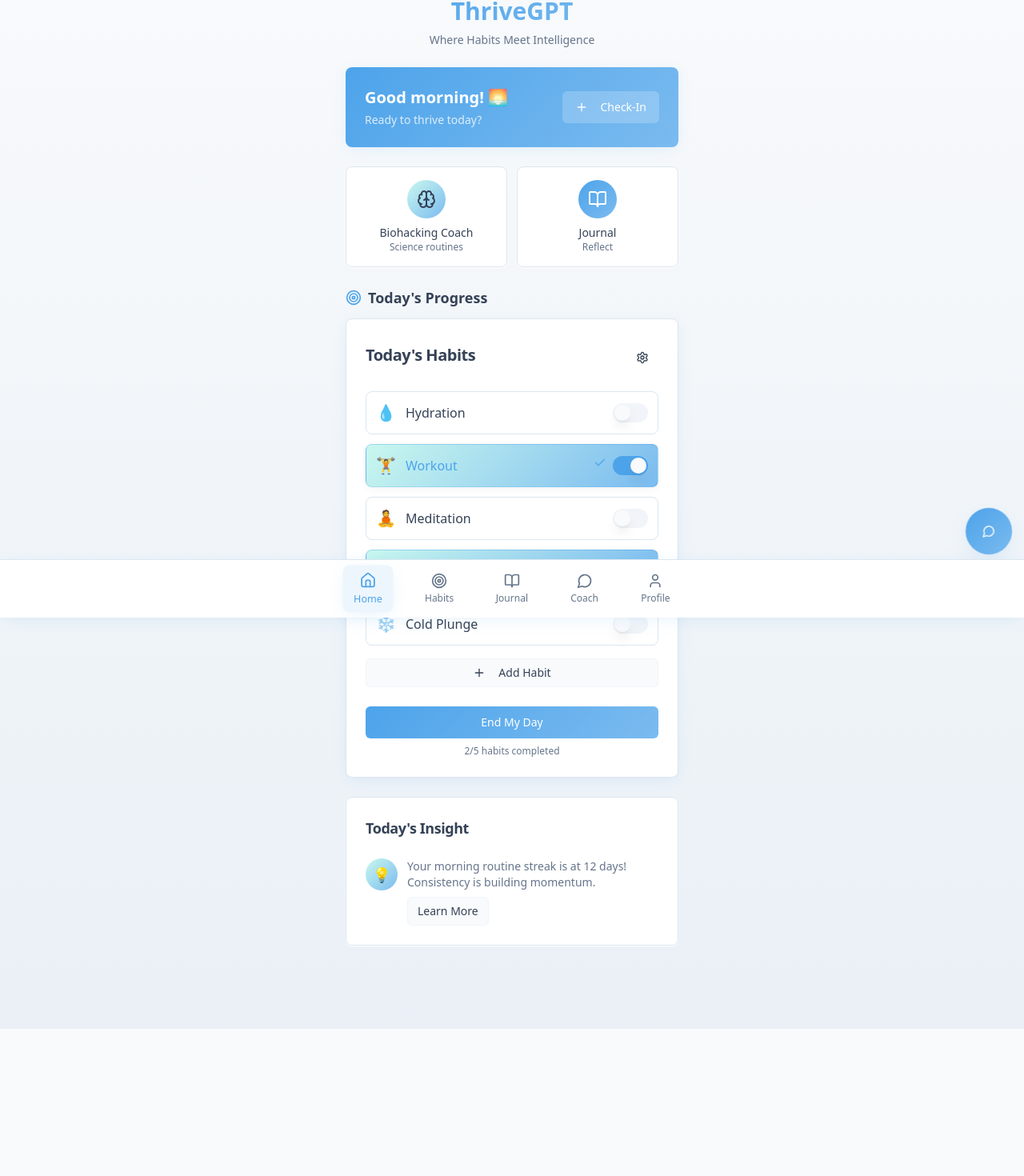
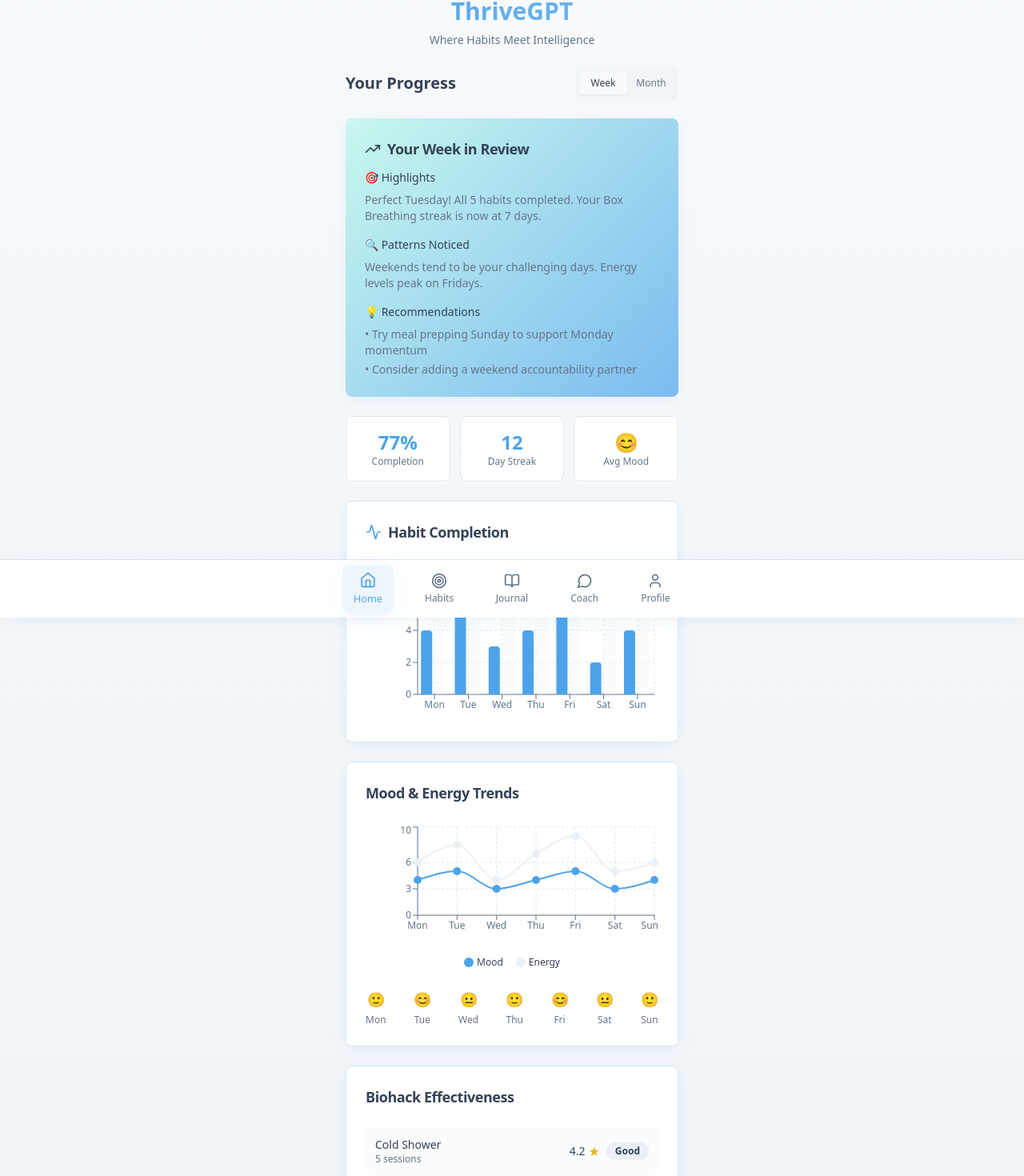
Before and after one commit to kylescheetz/thrivegpt, a React (Vite) app: page / in a window 1280 px wide. Shown: the part 28-1498 px from the top of the page at 80% size. Before the commit the page ends 1314 px from the top, so only its background shows below. Built offline with nearby package versions, Linux system fonts and the light colour scheme.

Commit message:
Add Dashboard and GPT Summary

```diff
--- a/src/pages/Dashboard.tsx
+++ b/src/pages/Dashboard.tsx
@@ -1,12 +1,62 @@
 import React, { useState } from 'react';
-import { Plus, MessageCircle, Brain, Target, BookOpen } from 'lucide-react';
+import { Plus, MessageCircle, Brain, Target, BookOpen, Calendar, TrendingUp, Activity } from 'lucide-react';
 import { Button } from '@/components/ui/button';
 import { Card, CardContent, CardHeader, CardTitle } from '@/components/ui/card';
+import { Badge } from '@/components/ui/badge';
+import { Tabs, TabsContent, TabsList, TabsTrigger } from '@/components/ui/tabs';
+import { LineChart, Line, BarChart, Bar, XAxis, YAxis, CartesianGrid, ResponsiveContainer } from 'recharts';
 import { DailyCheckIn } from '@/components/wellness/daily-check-in';
 import { HabitTracker } from '@/components/wellness/habit-tracker';
 
+// Mock data for visualization
+const weeklyHabitData = [
+  { day: 'Mon', completed: 4, total: 5 },
+  { day: 'Tue', completed: 5, total: 5 },
+  { day: 'Wed', completed: 3, total: 5 },
+  { day: 'Thu', completed: 4, total: 5 },
+  { day: 'Fri', completed: 5, total: 5 },
+  { day: 'Sat', completed: 2, total: 5 },
+  { day: 'Sun', completed: 4, total: 5 }
+];
+
+const monthlyHabitData = [
+  { week: 'Week 1', completed: 27, total: 35 },
+  { week: 'Week 2', completed: 32, total: 35 },
+  { week: 'Week 3', completed: 25, total: 35 },
+  { week: 'Week 4', completed: 30, total: 35 }
+];
+
+const moodData = [
+  { day: 'Mon', mood: 4, energy: 6 },
+  { day: 'Tue', mood: 5, energy: 8 },
+  { day: 'Wed', mood: 3, energy: 4 },
+  { day: 'Thu', mood: 4, energy: 7 },
+  { day: 'Fri', mood: 5, energy: 9 },
+  { day: 'Sat', mood: 3, energy: 5 },
+  { day: 'Sun', mood: 4, energy: 6 }
+];
+
+const biohackData = [
+  { name: 'Cold Shower', effectiveness: 4.2, sessions: 5 },
+  { name: 'Box Breathing', effectiveness: 4.8, sessions: 7 },
+  { name: 'Blue Light Blocking', effectiveness: 3.9, sessions: 6 },
+  { name: 'Intermittent Fasting', effectiveness: 4.5, sessions: 3 }
+];
+
+const getMoodEmoji = (mood: number) => {
+  if (mood >= 5) return '😊';
+  if (mood >= 4) return '🙂';
+  if (mood >= 3) return '😐';
+  if (mood >= 2) return '🙁';
+  return '😢';
+};
+
 export default function Dashboard() {
   const [showCheckIn, setShowCheckIn] = useState(false);
+  const [viewPeriod, setViewPeriod] = useState<'week' | 'month'>('week');
+
+  const habitChartData = viewPeriod === 'week' ? weeklyHabitData : monthlyHabitData;
+  const completionRate = Math.round((habitChartData.reduce((acc, day) => acc + day.completed, 0) / habitChartData.reduce((acc, day) => acc + day.total, 0)) * 100);
 
   return (
     <div className="min-h-screen bg-gradient-subtle pb-20">
@@ -19,22 +69,186 @@ export default function Dashboard() {
           <p className="text-muted-foreground text-sm">Where Habits Meet Intelligence</p>
         </div>
 
-        {/* Welcome Card */}
-        <Card className="bg-gradient-primary text-white shadow-wellness border-0">
-          <CardContent className="p-6">
-            <div className="flex items-center justify-between">
-              <div>
-                <h2 className="text-xl font-semibold mb-1">Good morning! 🌅</h2>
-                <p className="text-white/80 text-sm">Ready to thrive today?</p>
+        {/* Time Period Toggle */}
+        <div className="flex items-center justify-between">
+          <h2 className="text-xl font-semibold">Your Progress</h2>
+          <Tabs value={viewPeriod} onValueChange={(value) => setViewPeriod(value as 'week' | 'month')}>
+            <TabsList className="grid w-32 grid-cols-2">
+              <TabsTrigger value="week" className="text-xs">Week</TabsTrigger>
+              <TabsTrigger value="month" className="text-xs">Month</TabsTrigger>
+            </TabsList>
+          </Tabs>
+        </div>
+
+        {/* GPT Summary Card */}
+        <Card className="bg-gradient-wellness shadow-wellness border-0">
+          <CardHeader className="pb-3">
+            <CardTitle className="text-lg flex items-center gap-2">
+              <TrendingUp className="h-5 w-5" />
+              Your {viewPeriod === 'week' ? 'Week' : 'Month'} in Review
+            </CardTitle>
+          </CardHeader>
+          <CardContent className="space-y-4">
+            <div>
+              <h4 className="font-medium text-sm mb-2">🎯 Highlights</h4>
+              <p className="text-sm text-muted-foreground">
+                {viewPeriod === 'week'
+                  ? "Perfect Tuesday! All 5 habits completed. Your Box Breathing streak is now at 7 days."
+                  : "Strong month with 87% habit completion. Cold shower routine showing 4.2★ effectiveness."}
+              </p>
+            </div>
+
+            <div>
+              <h4 className="font-medium text-sm mb-2">🔍 Patterns Noticed</h4>
+              <p className="text-sm text-muted-foreground">
+                {viewPeriod === 'week'
+                  ? "Weekends tend to be your challenging days. Energy levels peak on Fridays."
+                  : "First week of each month shows highest motivation. Mid-month dips are common."}
+              </p>
+            </div>
+
+            <div>
+              <h4 className="font-medium text-sm mb-2">💡 Recommendations</h4>
+              <div className="space-y-1">
+                <p className="text-sm text-muted-foreground">
+                  • {viewPeriod === 'week'
+                      ? "Try meal prepping Sunday to support Monday momentum"
+                      : "Schedule mid-month check-ins to maintain consistency"}
+                </p>
+                <p className="text-sm text-muted-foreground">
+                  • Consider adding a weekend accountability partner
+                </p>
               </div>
-              <Button
-                onClick={() => setShowCheckIn(true)}
-                variant="secondary"
-                className="bg-white/20 hover:bg-white/30 text-white border-white/30"
-              >
-                <Plus className="h-4 w-4 mr-2" />
-                Check-In
-              </Button>
+            </div>
+          </CardContent>
+        </Card>
+
+        {/* Quick Stats */}
+        <div className="grid grid-cols-3 gap-3">
+          <Card className="shadow-card">
+            <CardContent className="p-4 text-center">
+              <div className="text-2xl font-bold text-primary">{completionRate}%</div>
+              <p className="text-xs text-muted-foreground">Completion</p>
+            </CardContent>
+          </Card>
+          <Card className="shadow-card">
+            <CardContent className="p-4 text-center">
+              <div className="text-2xl font-bold text-primary">12</div>
+              <p className="text-xs text-muted-foreground">Day Streak</p>
+            </CardContent>
+          </Card>
+          <Card className="shadow-card">
+            <CardContent className="p-4 text-center">
+              <div className="text-2xl">😊</div>
+              <p className="text-xs text-muted-foreground">Avg Mood</p>
+            </CardContent>
+          </Card>
+        </div>
+
+        {/* Habit Progress Chart */}
+        <Card className="shadow-wellness">
+          <CardHeader>
+            <CardTitle className="text-lg flex items-center gap-2">
+              <Activity className="h-5 w-5 text-primary" />
+              Habit Completion
+            </CardTitle>
+          </CardHeader>
+          <CardContent>
+            <ResponsiveContainer width="100%" height={200}>
+              <BarChart data={habitChartData}>
+                <CartesianGrid strokeDasharray="3 3" stroke="hsl(var(--border))" />
+                <XAxis
+                  dataKey={viewPeriod === 'week' ? 'day' : 'week'}
+                  fontSize={12}
+                  stroke="hsl(var(--muted-foreground))"
+                />
+                <YAxis fontSize={12} stroke="hsl(var(--muted-foreground))" />
+                <Bar dataKey="completed" fill="hsl(var(--primary))" radius={[4, 4, 0, 0]} />
+                <Bar dataKey="total" fill="hsl(var(--muted))" radius={[4, 4, 0, 0]} opacity={0.3} />
+              </BarChart>
+            </ResponsiveContainer>
+          </CardContent>
+        </Card>
+
+        {/* Mood & Energy Trends */}
+        <Card className="shadow-wellness">
+          <CardHeader>
+            <CardTitle className="text-lg">Mood & Energy Trends</CardTitle>
+          </CardHeader>
+          <CardContent>
+            <div className="space-y-4">
+              <ResponsiveContainer width="100%" height={150}>
+                <LineChart data={moodData}>
+                  <CartesianGrid strokeDasharray="3 3" stroke="hsl(var(--border))" />
+                  <XAxis dataKey="day" fontSize={12} stroke="hsl(var(--muted-foreground))" />
+                  <YAxis domain={[0, 10]} fontSize={12} stroke="hsl(var(--muted-foreground))" />
+                  <Line
+                    type="monotone"
+                    dataKey="mood"
+                    stroke="hsl(var(--primary))"
+                    strokeWidth={2}
+                    dot={{ fill: 'hsl(var(--primary))', strokeWidth: 2, r: 4 }}
+                  />
+                  <Line
+                    type="monotone"
+                    dataKey="energy"
+                    stroke="hsl(var(--secondary))"
+                    strokeWidth={2}
+                    dot={{ fill: 'hsl(var(--secondary))', strokeWidth: 2, r: 4 }}
+                  />
+                </LineChart>
+              </ResponsiveContainer>
+
+              <div className="flex justify-center gap-4 text-xs">
+                <div className="flex items-center gap-1">
+                  <div className="w-3 h-3 rounded-full bg-primary"></div>
+                  <span>Mood</span>
+                </div>
+                <div className="flex items-center gap-1">
+                  <div className="w-3 h-3 rounded-full bg-secondary"></div>
+                  <span>Energy</span>
+                </div>
+              </div>
+
+              <div className="flex justify-between pt-2">
+                {moodData.map((day, index) => (
+                  <div key={index} className="text-center">
+                    <div className="text-lg mb-1">{getMoodEmoji(day.mood)}</div>
+                    <div className="text-xs text-muted-foreground">{day.day}</div>
+                  </div>
+                ))}
+              </div>
+            </div>
+          </CardContent>
+        </Card>
+
+        {/* Biohack Effectiveness */}
+        <Card className="shadow-wellness">
+          <CardHeader>
+            <CardTitle className="text-lg">Biohack Effectiveness</CardTitle>
+          </CardHeader>
+          <CardContent>
+            <div className="space-y-3">
+              {biohackData.map((biohack, index) => (
+                <div key={index} className="flex items-center justify-between p-3 bg-muted/30 rounded-lg">
+                  <div className="flex-1">
+                    <h4 className="font-medium text-sm">{biohack.name}</h4>
+                    <p className="text-xs text-muted-foreground">{biohack.sessions} sessions</p>
+                  </div>
+                  <div className="flex items-center gap-2">
+                    <div className="flex items-center gap-1">
+                      <span className="text-sm font-medium">{biohack.effectiveness}</span>
+                      <span className="text-yellow-500">★</span>
+                    </div>
+                    <Badge
+                      variant={biohack.effectiveness >= 4.5 ? 'default' : biohack.effectiveness >= 4.0 ? 'secondary' : 'outline'}
+                      className="text-xs"
+                    >
+                      {biohack.effectiveness >= 4.5 ? 'Excellent' : biohack.effectiveness >= 4.0 ? 'Good' : 'Okay'}
+                    </Badge>
+                  </div>
+                </div>
+              ))}
             </div>
           </CardContent>
         </Card>
@@ -68,43 +282,22 @@ export default function Dashboard() {
           </Card>
         </div>
 
-        {/* Today's Progress */}
+        {/* Today's Habits */}
         <div>
           <h2 className="text-lg font-semibold mb-3 flex items-center gap-2">
             <Target className="h-5 w-5 text-primary" />
-            Today's Progress
+            Today's Habits
           </h2>
           <HabitTracker />
         </div>
 
-        {/* Wellness Insights */}
-        <Card className="shadow-card">
-          <CardHeader>
-            <CardTitle className="text-lg">Today's Insight</CardTitle>
-          </CardHeader>
-          <CardContent>
-            <div className="flex items-start gap-3">
-              <div className="w-10 h-10 bg-gradient-wellness rounded-full flex items-center justify-center flex-shrink-0">
-                <span className="text-lg">💡</span>
-              </div>
-              <div>
-                <p className="text-sm text-muted-foreground mb-2">
-                  Your morning routine streak is at 12 days! Consistency is building momentum.
-                </p>
-                <Button size="sm" variant="outline">
-                  Learn More
-                </Button>
-              </div>
-            </div>
-          </CardContent>
-        </Card>
-
-        {/* Floating AI Coach Button */}
+        {/* Daily Check-In Button */}
         <Button
-          className="fixed bottom-20 right-4 w-14 h-14 rounded-full bg-gradient-primary shadow-float hover:shadow-wellness transition-all duration-300 animate-pulse-wellness"
-          size="icon"
+          onClick={() => setShowCheckIn(true)}
+          className="w-full bg-gradient-primary hover:shadow-wellness transition-all duration-300"
         >
-          <MessageCircle className="h-6 w-6" />
+          <Plus className="h-4 w-4 mr-2" />
+          Daily Check-In
         </Button>
 
         {/* Daily Check-In Modal */}
```
